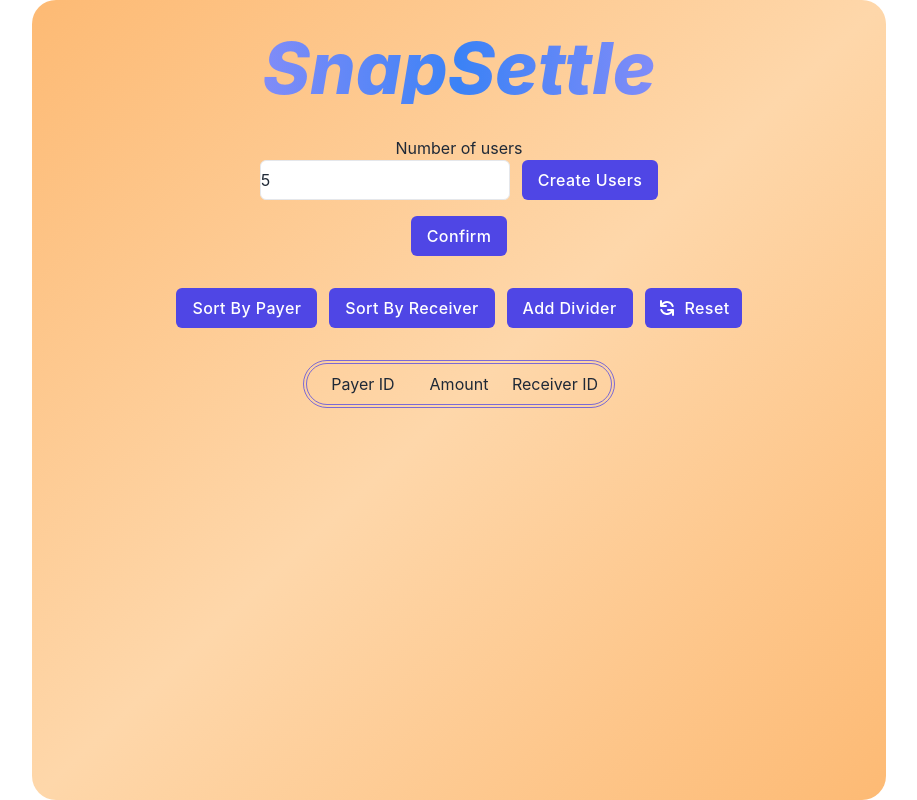
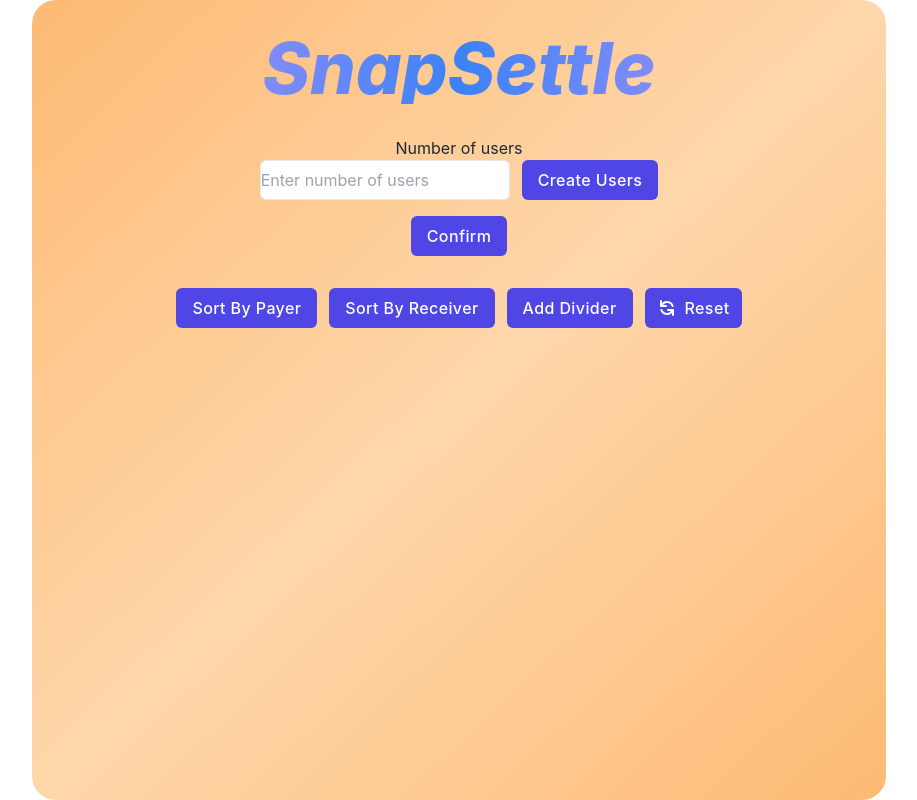
Before and after one commit to alexltyt/snapsettle, a React (Create React App) app: page / in a window 1280 px wide. Shown: the whole page, without its empty margins (181-1098 px from the left). Built offline with nearby package versions, Linux system fonts and the light colour scheme.

Commit message:
Fix user creation and display in UserList component

```diff
--- a/src/components/UserList.jsx
+++ b/src/components/UserList.jsx
@@ -3,7 +3,7 @@ import User from '../user';
 import Transaction from '../transaction';
 
 const UserList = () => {
-    const [numOfUsers, setNumOfUsers] = useState(5);
+    const [numOfUsers, setNumOfUsers] = useState();
     const [users, setUsers] = useState([]);
     const [updatedUsers, setUpdatedUsers] = useState([]);
     const [inputError, setInputError] = useState(false);
@@ -19,6 +19,10 @@ const UserList = () => {
 
     const createUsers = () => {
         let newUsers = [];
+        if (numOfUsers < 2) {
+            setAlertMessage('Please enter a number greater than 1');
+            return;
+        }
         for (let i = 0; i < numOfUsers; i++) {
             newUsers.push(new User(i, `User ${i}`, 0));
         }
@@ -203,6 +207,7 @@ const UserList = () => {
               <input
                   type="number"
                   value={numOfUsers}
+                  placeholder='Enter number of users'
                   onChange={(e) => setNumOfUsers(e.target.value)}
                   className=' h-10 border border-gray-200 rounded-md focus:border-indigo-600 focus:ring focus:ring-opacity-40 focus:ring-indigo-500 '
               />
@@ -290,12 +295,13 @@ const UserList = () => {
                 </div>
               </div>
               }
+              {finalTransactions.length>0 &&
               <div className='border-double border-indigo-600/75 m-2 rounded-3xl border-4 w-screen sm:w-fit mx-auto mt-8'>
                 <div className='m-2'>
                         <div className='flex flex-row justify-center '>
-                            <div className='w-24'>Payer ID</div>
+                            <div className='w-24'>Payer</div>
                             <div className='w-24'>Amount</div>
-                            <div className='w-24'>Receiver ID</div>
+                            <div className='w-24'>Receiver</div>
                         </div>
                 </div>
                 <div className='m-2'>
@@ -308,6 +314,7 @@ const UserList = () => {
                     ))}
                 </div>
               </div>
+              }
             </div>
         </div>
     );
```
